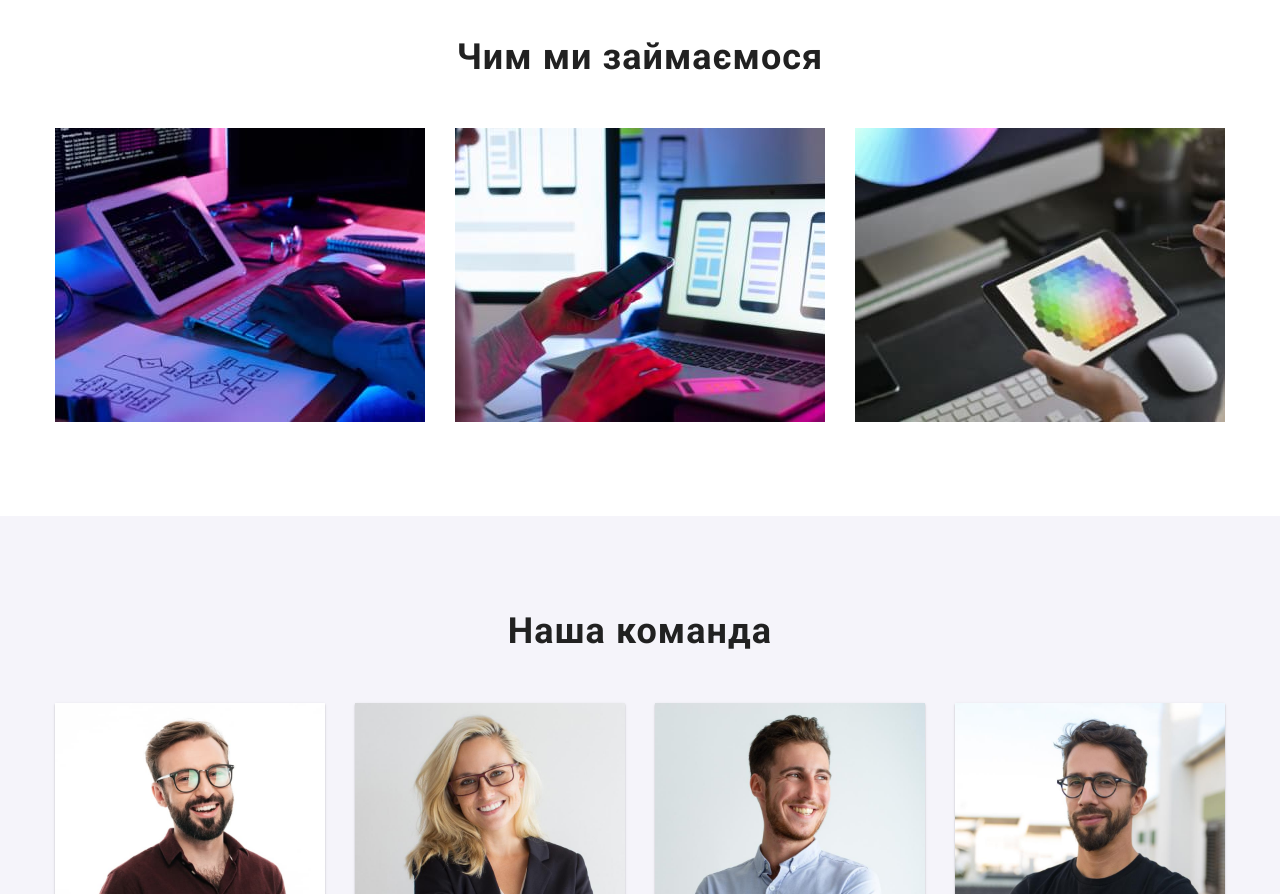
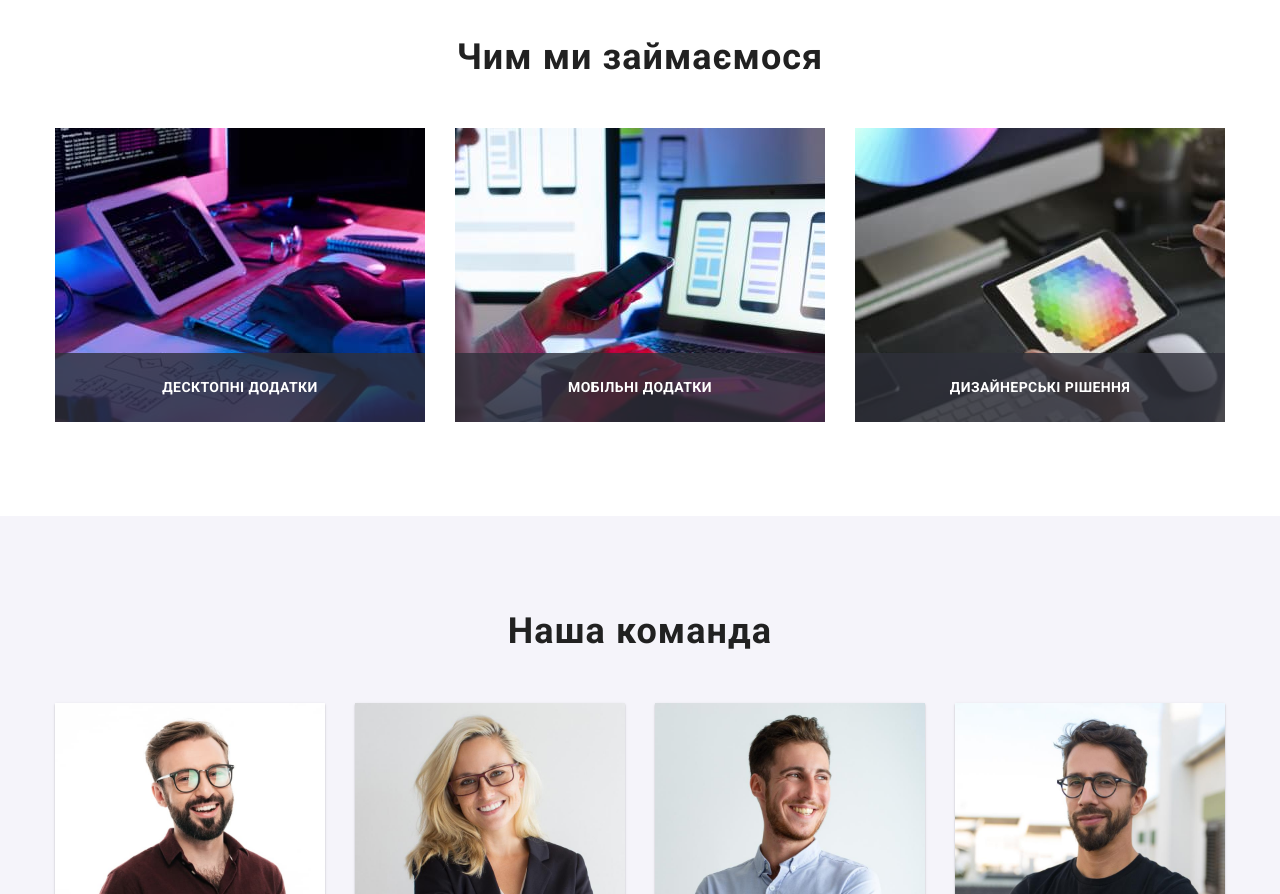
Before and after one commit to TikhonenkoVV/webstudio, a plain HTML site: page index.html in a window 1280 px wide. Shown: the part 1080-1974 px from the top of the page. Drawn offline with nearby package versions, Linux system fonts and the light colour scheme.

Commit message:
create overlay types to work section

```diff
--- a/css/styles.css
+++ b/css/styles.css
@@ -36,6 +36,15 @@ body {
 
 .current-page {
     color: var(--designcolor);
+}
+
+.current-page::after {
+    content: '';
+    display: block;
+    width: 100%;
+    height: 4px;
+    border-radius: 2px;
+    background-color: var(--designcolor);
 }
 
 .visually-hidden {
@@ -254,6 +263,25 @@ body {
 .types-of-work-list {
     display: flex;
     justify-content: space-between;
+}
+
+.types-of-work-list-item {
+    position: relative;
+}
+
+.types-of-work-subtitle {
+    position: absolute;
+    width: 100%;
+    padding: 27px 0;
+    bottom: 0;
+    color: var(--white-color);
+    font-weight: 700;
+    font-size: 14px;
+    line-height: 1.14;
+    text-align: center;
+    letter-spacing: 0.03em;
+    text-transform: uppercase;
+    background-color: rgba(47, 48, 58, 0.8);
 }
 
 .team {
--- a/index.html
+++ b/index.html
@@ -132,14 +132,17 @@
             <div class="container">
                 <h2 class="subtitle">Чим ми займаємося</h2>
                 <ul class="types-of-work-list list">
-                    <li>
+                    <li class="types-of-work-list-item">
                         <img src="./images/programming.jpg" alt="Програміст пише код" width="370" />
+                        <h3 class="types-of-work-subtitle">Десктопні додатки</h3>
                     </li>
-                    <li>
+                    <li class="types-of-work-list-item">
                         <img src="./images/design.jpg" alt="Дизайнер створює макет" width="370" />
+                        <h3 class="types-of-work-subtitle">Мобільні додатки</h3>
                     </li>
-                    <li>
+                    <li class="types-of-work-list-item">
                         <img src="./images/palette.jpg" alt="Художник оберає колір" width="370" />
+                        <h3 class="types-of-work-subtitle">Дизайнерські рішення</h3>
                     </li>
                 </ul>
             </div>
```
